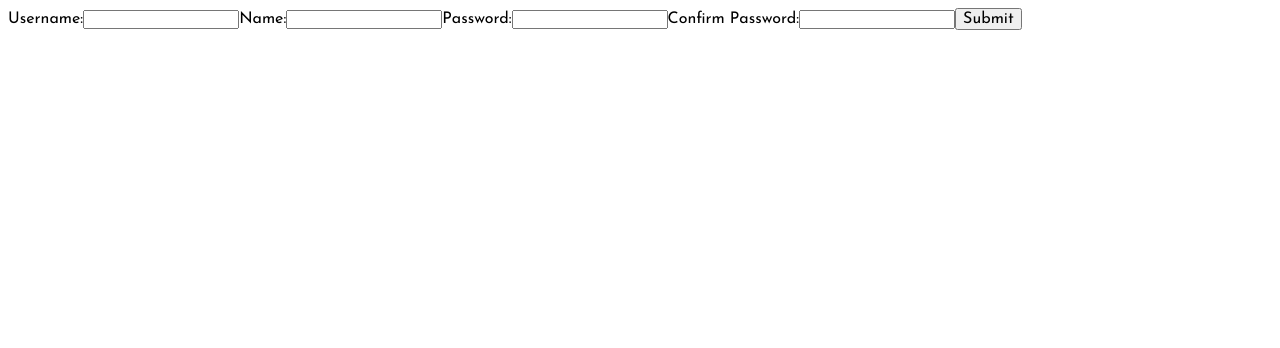
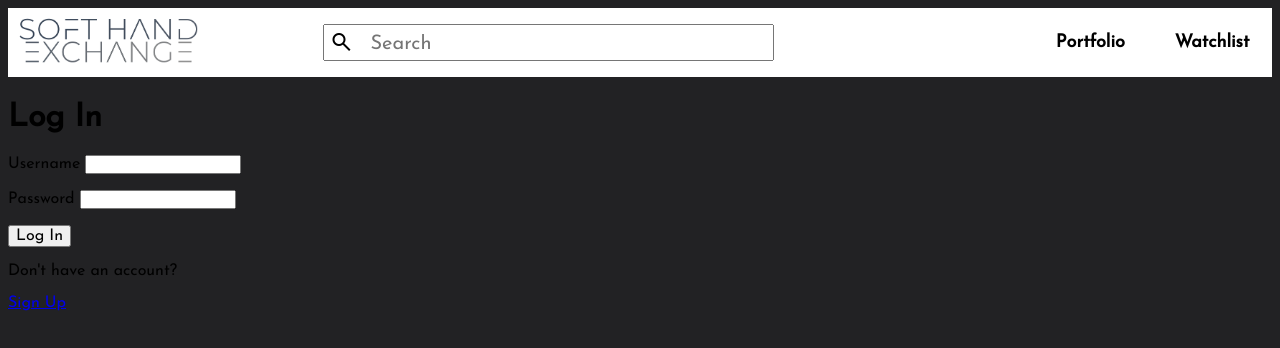
Before and after one commit to Bonavoot/she-frontend, a React (Vite) app: page / in a window 1280 px wide. Shown: the top 348 px of the page. Built offline with nearby package versions, Linux system fonts and the light colour scheme; no server answers.

Commit message:
Routing and authorization

```diff
--- a/package.json
+++ b/package.json
@@ -11,7 +11,8 @@
   },
   "dependencies": {
     "react": "^18.2.0",
-    "react-dom": "^18.2.0"
+    "react-dom": "^18.2.0",
+    "react-router-dom": "^6.8.1"
   },
   "devDependencies": {
     "@types/react": "^18.0.27",
--- a/src/App.jsx
+++ b/src/App.jsx
@@ -1,8 +1,8 @@
-
 import './index.css'
-// import Home from './Home'
 import { useState, useEffect } from 'react'
-import Signup from './Signup'
+import LoggedOutApp from './LoggedOutApp';
+import { BrowserRouter as Router } from "react-router-dom"
+import NavBar from './NavBar';
 
 function App() {
   const [user, setUser] = useState(null);
@@ -15,11 +15,29 @@ function App() {
     });
   }, []);
 
-  if (user) {
-    return <h2>Welcome, {user.username}!</h2>;
-  } else {
-    return <Signup onLogin={setUser} />;
-  }
+return (
+<div>
+
+{/* if logged in, show info about the user */}
+{/* otherwise, show the login/signup forms */}
+{/* <SignupForm /> */}
+<Router>
+  {/* if logged in, show info about the user */}
+  {user ? (
+    <LoggedInApp
+      user={user}
+      setUser={setUser}
+    />
+  ) : (
+    /* otherwise, show the login/signup forms */
+    <>
+    <NavBar user={user} />
+    <LoggedOutApp setUser={setUser} />
+    </>
+  )}
+</Router>
+</div>
+)
 }
 
 export default App
--- a/src/Home.jsx
+++ b/src/Home.jsx
@@ -1,4 +1,3 @@
-import NavBar from "./NavBar"
 import StockChart from "./StockChart"
 import StockInfo from "./StockInfo"
 import StockList from "./StockList"
@@ -7,7 +6,6 @@ const Home = () => {
 
     return (
         <>
-        <NavBar />
         <div className="home">
         <div className="stock-data">
         <StockChart />
--- /dev/null
+++ b/src/LoggedOutApp.jsx
@@ -0,0 +1,31 @@
+import React from "react";
+import { Routes, Route} from "react-router-dom";
+import LoginForm from "./LoginForm";
+import Signup from "./Signup";
+import Home from "./Home";
+
+function LoggedOutApp({ user, setUser }) {
+  return (
+    <div>
+      <Routes>
+        <Route
+          exact
+          path="/"
+          element={<LoginForm setUser={setUser} />}
+        />
+        <Route
+          exact
+          path="/signup"
+          element={<Signup setUser={setUser} />}
+        />
+        <Route
+        exact
+        path="/home"
+        element={<Home />}
+        />)
+      </Routes>
+    </div>
+  );
+}
+
+export default LoggedOutApp;
--- /dev/null
+++ b/src/LoginForm.jsx
@@ -0,0 +1,70 @@
+import React, { useState } from "react";
+import { Link } from "react-router-dom";
+
+function LoginForm({ setUser }) {
+  const [formData, setFormData] = useState({
+    username: "",
+    email: "",
+    password: "",
+  });
+
+  const handleChange = (e) => {
+    setFormData({ ...formData, [e.target.name]: e.target.value });
+  };
+
+  const handleSubmit = (e) => {
+    const configObj = {
+      method: "POST",
+      headers: {
+        "Content-Type": "application/json",
+      },
+      body: JSON.stringify(formData),
+    };
+    e.preventDefault();
+    fetch("/login", configObj).then((resp) => {
+      if (resp.ok) {
+        resp.json().then((user) => {
+          setUser(user);
+        });
+      } else {
+        resp.json().then((errors) => {
+          console.error(errors);
+        });
+      }
+    });
+  };
+  return (
+    <div>
+      <form onSubmit={handleSubmit}>
+        <h1>Log In</h1>
+        <p>
+          <label htmlFor="username">Username </label>
+          <input
+            type="text"
+            name="username"
+            value={formData.username}
+            onChange={(e) => handleChange(e)}
+          />
+        </p>
+        <p>
+          <label htmlFor="password">Password </label>
+          <input
+            type="password"
+            name="password"
+            value={formData.password}
+            onChange={(e) => handleChange(e)}
+          />
+        </p>
+        <p>
+          <button type="submit">Log In</button>
+        </p>
+        <p>Don't have an account?</p>
+        <p>
+          <Link to="/signup">Sign Up</Link>
+        </p>
+      </form>
+    </div>
+  );
+}
+
+export default LoginForm;
--- a/src/NavBar.jsx
+++ b/src/NavBar.jsx
@@ -1,21 +1,31 @@
 import logo from "./assets/she-logo.png"
+import { useNavigate } from "react-router-dom"
 
-const NavBar = () => {
+const NavBar = ({user}) => {
+    const navigate = useNavigate()
 
     return (
         <div className="nav-bar">
-        <img className="logo" src={logo} alt="logo" />
+        <img onClick={() => navigate("/home")} className="logo" src={logo} alt="logo" />
         <div className="search-container">
         <span class="material-symbols-outlined" id="search-icon">
-search
-</span>
-<input className="search" type="text" placeholder="Search" />
+        search
+        </span>
+        <input className="search" type="text" placeholder="Search" />
         </div>
         <div className="links">
         <h2>Portfolio</h2>
         <h2>Watchlist</h2>
+
+        { user ?
+        <>
         <h2 id="welcome">Welcome, name!</h2>
-        <h2>Logout</h2>
+            <h1 onClick={() => navigate("/")}>Logout</h1>
+        </> : null
+
+
+        }
+
         </div>
         </div>
     )
--- a/src/Signup.jsx
+++ b/src/Signup.jsx
@@ -1,13 +1,10 @@
-
 import React, { useState } from "react";
 
-const Signup = ({onLogin}) => {
-
+const Signup = ({setUser}) => {
     const [username, setUsername] = useState("");
     const [name, setName] = useState("");
     const [password, setPassword] = useState("");
     const [passwordConfirmation, setPasswordConfirmation] = useState("");
-
     function handleSubmit(e) {
       e.preventDefault();
       fetch('http://localhost:3000/signup', {
@@ -23,9 +20,9 @@ const Signup = ({onLogin}) => {
         }),
       })
         .then((r) => r.json())
-        .then(onLogin);
+        .then(setUser);
+
     }
-
     return (
       <form onSubmit={handleSubmit}>
         <label htmlFor="username">Username:</label>
@@ -61,4 +58,4 @@ const Signup = ({onLogin}) => {
     );
   }
 
-  export default Signup;
+  export default Signup
--- a/src/StockChart.jsx
+++ b/src/StockChart.jsx
@@ -7,5 +7,4 @@ const StockChart = () => {
         </div>
     )
 }
-
 export default StockChart
--- a/src/index.css
+++ b/src/index.css
@@ -1,10 +1,10 @@
 * {
   font-family: 'Josefin Sans', sans-serif;
 }
-/*
+
 html {
-  background-color: #121213;;
-} */
+  background-color: #222224;;
+}
 
 .nav-bar {
   display: flex;
@@ -20,6 +20,10 @@ html {
 
 .nav-bar * h2:hover {
   background-color: rgba(0, 0, 0, 0.7);
+  color: white;
+}
+
+.signup-form > p {
   color: white;
 }
 
@@ -61,6 +65,40 @@ html {
   width: 200px;
 }
 
+.signup-form {
+  display: flex;
+  flex-direction: column;
+  width: 300px;
+  gap: 20px;
+  justify-content: center;
+  align-items: center;
+  position: absolute;
+  left: 39%;
+  top: 30%;
+}
+
+.signup-form > label {
+  color: white;
+}
+
+.signup-form > input {
+  width: 250px;
+  height: 25px;
+}
+
+.login-form {
+  display: flex;
+  flex-direction: column;
+  width: 300px;
+  gap: 20px;
+  justify-content: center;
+  align-items: center;
+}
+
+.login-form > label {
+  color: white;
+}
+
 .home {
   display: flex;
   justify-content: flex-start;
@@ -92,7 +130,6 @@ html {
   gap: 20px;
   margin-left: 20px;
 }
-
 
 .stock-info-right {
   display: flex;
--- a/src/main.jsx
+++ b/src/main.jsx
@@ -6,5 +6,5 @@ import './index.css'
 ReactDOM.createRoot(document.getElementById('root')).render(
   <React.StrictMode>
     <App />
-  </React.StrictMode>,
+  </React.StrictMode>
 )
```
Also changed, not shown: src/LoggedInApp.jsx (added, +18 -0 lines), 1 other file (tests, documents, lock files or other folders).
